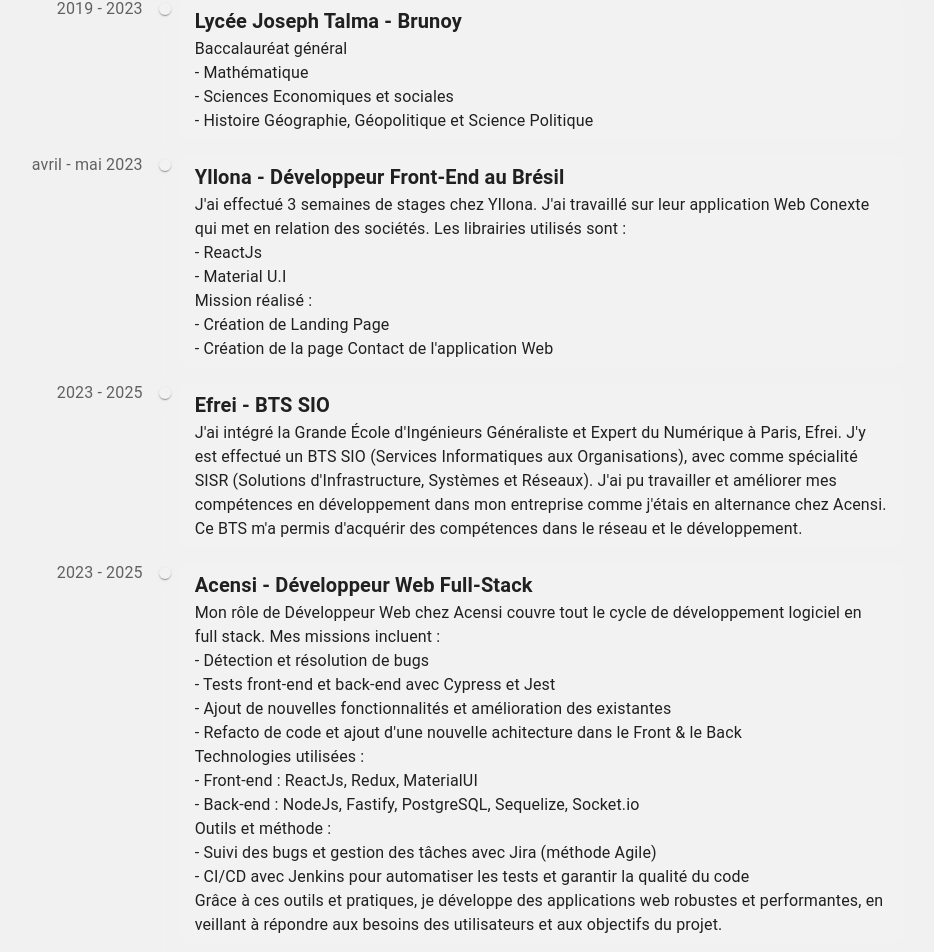
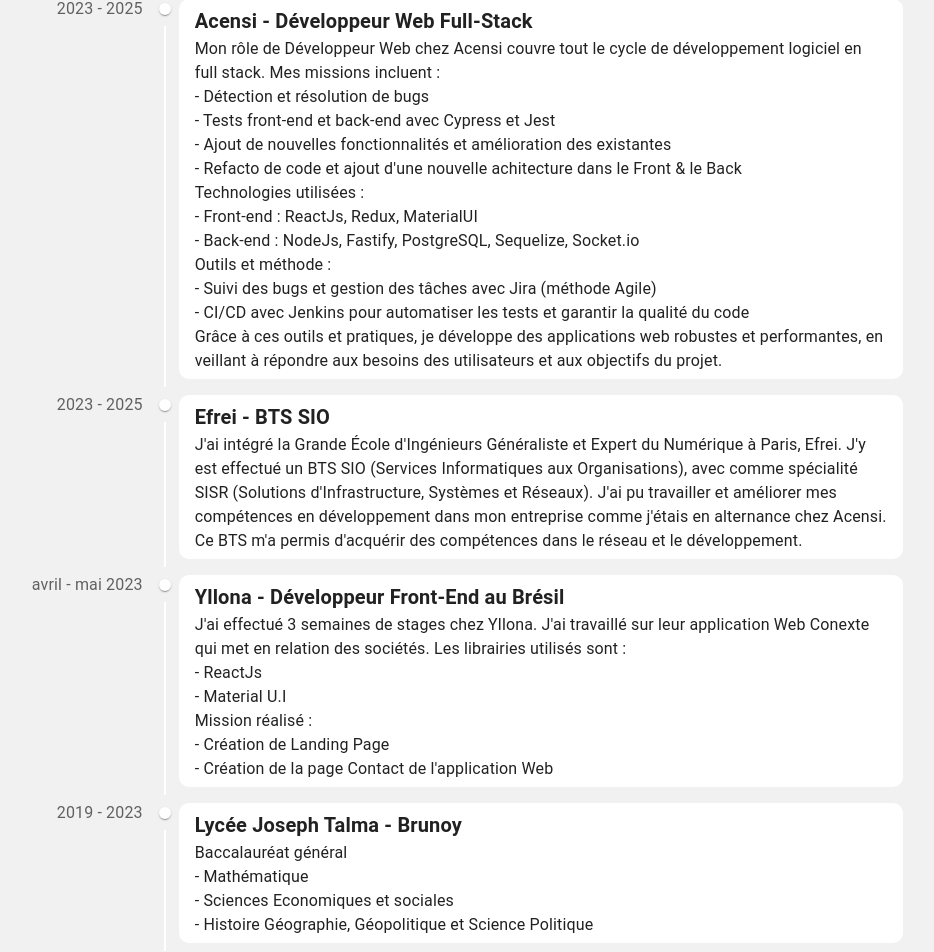
Before and after one commit to raphaeldealmeida91/Portfolio_pro, a React (Vite) app: page /experience in a window 1280 px wide. Shown: the part 320-1272 px from the top of the page, without its empty margins (225-1159 px from the left). Built offline with nearby package versions, Linux system fonts and the light colour scheme.

Commit message:
traduction add and ajustement

```diff
--- a/src/styles/styles.tsx
+++ b/src/styles/styles.tsx
@@ -20,7 +20,7 @@
   display: "flex",
   flexWrap: "wrap",
   gap: 1,
-  width: 300,
+  width: { xs: 300, md: 340 },
   justifyContent: "center",
 };
 
--- a/src/views/Contact.tsx
+++ b/src/views/Contact.tsx
@@ -11,10 +11,12 @@
 } from "@mui/material";
 import SendIcon from "@mui/icons-material/Send";
 import emailjs from "@emailjs/browser";
+import { useTranslation } from "react-i18next";
 
 const Contact = () => {
   const { mode } = useColorScheme();
   const isDark = mode === "dark";
+  const { t } = useTranslation();
   const form = useRef<HTMLFormElement | null>(null);
   const [snackbarOpen, setSnackbarOpen] = useState(false);
   const [snackbarMessage, setSnackbarMessage] = useState("");
@@ -100,7 +102,7 @@
             }}
             variant="h5"
           >
-            Envoyez-moi un mail !
+            {t("sendEmail")}
           </Typography>
         </Box>
       </Box>
@@ -182,7 +184,7 @@
               }}
               disabled={isLoading}
             >
-              {isLoading ? "Envoi..." : "Envoyez"}
+              {isLoading ? t("sending") : t("send")}
             </Button>
           </Box>
         </Box>
--- a/src/views/Experience.tsx
+++ b/src/views/Experience.tsx
@@ -10,10 +10,13 @@
   timelineOppositeContentClasses,
 } from "@mui/lab/TimelineOppositeContent";
 import { Box, Divider, Typography, useColorScheme } from "@mui/material";
+import { useTranslation } from "react-i18next";
 
 const Experience = () => {
   const { mode } = useColorScheme();
   const isDark = mode === "dark";
+  const { t } = useTranslation();
+
   return (
     <>
       <Divider />
@@ -43,7 +46,7 @@
             }}
             variant="h5"
           >
-            Expériences
+            {t("experience")}
           </Typography>
         </Box>
       </Box>
@@ -66,7 +69,7 @@
           }}
           variant="h6"
         >
-          Mes études et mon parcours professionnel
+          {t("studyWork")}
         </Typography>
         <Box
           sx={{
@@ -85,123 +88,21 @@
             }}
             position="right"
           >
-            <TimelineItem className="timeline-item">
-              <TimelineOppositeContent>
-                <Typography color="textSecondary">2019 - 2023</Typography>
-              </TimelineOppositeContent>
-              <TimelineSeparator>
-                <TimelineDot
-                  sx={{ backgroundColor: isDark ? "#3f3f3f" : "#F2F2F2" }}
-                />
-                <TimelineConnector
-                  sx={{ backgroundColor: isDark ? "#3f3f3f" : "#F2F2F2" }}
-                />
-              </TimelineSeparator>
-              <TimelineContent
-                sx={{
-                  backgroundColor: isDark ? "#3f3f3f" : "#F2F2F2",
-                  margin: 1,
-                  borderRadius: "10px",
-                }}
-              >
-                <Typography variant="h6" component="span" fontWeight="bold">
-                  Lycée Joseph Talma - Brunoy
-                </Typography>
-                <Typography>
-                  Baccalauréat général
-                  <br />- Mathématique
-                  <br />- Sciences Economiques et sociales
-                  <br />- Histoire Géographie, Géopolitique et Science Politique
-                </Typography>
-              </TimelineContent>
-            </TimelineItem>
-
-            <TimelineItem className="timeline-item">
-              <TimelineOppositeContent>
-                <Typography color="textSecondary">avril - mai 2023</Typography>
-              </TimelineOppositeContent>
-              <TimelineSeparator>
-                <TimelineDot
-                  sx={{ backgroundColor: isDark ? "#3f3f3f" : "#F2F2F2" }}
-                />
-                <TimelineConnector
-                  sx={{ backgroundColor: isDark ? "#3f3f3f" : "#F2F2F2" }}
-                />
-              </TimelineSeparator>
-              <TimelineContent
-                sx={{
-                  backgroundColor: isDark ? "#3f3f3f" : "#F2F2F2",
-                  margin: 1,
-                  borderRadius: "10px",
-                }}
-              >
-                <Typography variant="h6" component="span" fontWeight="bold">
-                  Yllona - Développeur Front-End au Brésil
-                </Typography>
-                <Typography>
-                  J'ai effectué 3 semaines de stages chez Yllona. J'ai travaillé
-                  sur leur application Web Conexte qui met en relation des
-                  sociétés. Les librairies utilisés sont :<br />
-                  - ReactJs
-                  <br />
-                  - Material U.I <br />
-                  Mission réalisé :<br />
-                  - Création de Landing Page
-                  <br />- Création de la page Contact de l'application Web
-                </Typography>
-              </TimelineContent>
-            </TimelineItem>
-
-            <TimelineItem className="timeline-item">
+            <TimelineItem className="timeline-item0">
               <TimelineOppositeContent>
                 <Typography color="textSecondary">2023 - 2025</Typography>
               </TimelineOppositeContent>
               <TimelineSeparator>
                 <TimelineDot
-                  sx={{ backgroundColor: isDark ? "#3f3f3f" : "#F2F2F2" }}
+                  sx={{ backgroundColor: isDark ? "#3f3f3f" : "#FFF" }}
                 />
                 <TimelineConnector
-                  sx={{ backgroundColor: isDark ? "#3f3f3f" : "#F2F2F2" }}
+                  sx={{ backgroundColor: isDark ? "#3f3f3f" : "#FFF" }}
                 />
               </TimelineSeparator>
               <TimelineContent
                 sx={{
-                  backgroundColor: isDark ? "#3f3f3f" : "#F2F2F2",
-                  margin: 1,
-                  borderRadius: "10px",
-                }}
-              >
-                <Typography variant="h6" component="span" fontWeight="bold">
-                  Efrei - BTS SIO
-                </Typography>
-                <Typography>
-                  J'ai intégré la Grande École d'Ingénieurs Généraliste et
-                  Expert du Numérique à Paris, Efrei. J'y est effectué un BTS
-                  SIO (Services Informatiques aux Organisations), avec comme
-                  spécialité SISR (Solutions d'Infrastructure, Systèmes et
-                  Réseaux). J'ai pu travailler et améliorer mes compétences en
-                  développement dans mon entreprise comme j'étais en alternance
-                  chez Acensi. Ce BTS m'a permis d'acquérir des compétences dans
-                  le réseau et le développement.
-                </Typography>
-              </TimelineContent>
-            </TimelineItem>
-
-            <TimelineItem className="timeline-item">
-              <TimelineOppositeContent>
-                <Typography color="textSecondary">2023 - 2025</Typography>
-              </TimelineOppositeContent>
-              <TimelineSeparator>
-                <TimelineDot
-                  sx={{ backgroundColor: isDark ? "#3f3f3f" : "#F2F2F2" }}
-                />
-                <TimelineConnector
-                  sx={{ backgroundColor: isDark ? "#3f3f3f" : "#F2F2F2" }}
-                />
-              </TimelineSeparator>
-              <TimelineContent
-                sx={{
-                  backgroundColor: isDark ? "#3f3f3f" : "#F2F2F2",
+                  backgroundColor: isDark ? "#3f3f3f" : "#FFF",
                   margin: 1,
                   borderRadius: "10px",
                 }}
@@ -236,6 +137,108 @@
                 </Typography>
               </TimelineContent>
             </TimelineItem>
+
+            <TimelineItem className="timeline-item1">
+              <TimelineOppositeContent>
+                <Typography color="textSecondary">2023 - 2025</Typography>
+              </TimelineOppositeContent>
+              <TimelineSeparator>
+                <TimelineDot
+                  sx={{ backgroundColor: isDark ? "#3f3f3f" : "#FFF" }}
+                />
+                <TimelineConnector
+                  sx={{ backgroundColor: isDark ? "#3f3f3f" : "#FFF" }}
+                />
+              </TimelineSeparator>
+              <TimelineContent
+                sx={{
+                  backgroundColor: isDark ? "#3f3f3f" : "#FFF",
+                  margin: 1,
+                  borderRadius: "10px",
+                }}
+              >
+                <Typography variant="h6" component="span" fontWeight="bold">
+                  Efrei - BTS SIO
+                </Typography>
+                <Typography>
+                  J'ai intégré la Grande École d'Ingénieurs Généraliste et
+                  Expert du Numérique à Paris, Efrei. J'y est effectué un BTS
+                  SIO (Services Informatiques aux Organisations), avec comme
+                  spécialité SISR (Solutions d'Infrastructure, Systèmes et
+                  Réseaux). J'ai pu travailler et améliorer mes compétences en
+                  développement dans mon entreprise comme j'étais en alternance
+                  chez Acensi. Ce BTS m'a permis d'acquérir des compétences dans
+                  le réseau et le développement.
+                </Typography>
+              </TimelineContent>
+            </TimelineItem>
+
+            <TimelineItem className="timeline-item2">
+              <TimelineOppositeContent>
+                <Typography color="textSecondary">avril - mai 2023</Typography>
+              </TimelineOppositeContent>
+              <TimelineSeparator>
+                <TimelineDot
+                  sx={{ backgroundColor: isDark ? "#3f3f3f" : "#FFF" }}
+                />
+                <TimelineConnector
+                  sx={{ backgroundColor: isDark ? "#3f3f3f" : "#FFF" }}
+                />
+              </TimelineSeparator>
+              <TimelineContent
+                sx={{
+                  backgroundColor: isDark ? "#3f3f3f" : "#FFF",
+                  margin: 1,
+                  borderRadius: "10px",
+                }}
+              >
+                <Typography variant="h6" component="span" fontWeight="bold">
+                  Yllona - Développeur Front-End au Brésil
+                </Typography>
+                <Typography>
+                  J'ai effectué 3 semaines de stages chez Yllona. J'ai travaillé
+                  sur leur application Web Conexte qui met en relation des
+                  sociétés. Les librairies utilisés sont :<br />
+                  - ReactJs
+                  <br />
+                  - Material U.I <br />
+                  Mission réalisé :<br />
+                  - Création de Landing Page
+                  <br />- Création de la page Contact de l'application Web
+                </Typography>
+              </TimelineContent>
+            </TimelineItem>
+
+            <TimelineItem className="timeline-item3">
+              <TimelineOppositeContent>
+                <Typography color="textSecondary">2019 - 2023</Typography>
+              </TimelineOppositeContent>
+              <TimelineSeparator>
+                <TimelineDot
+                  sx={{ backgroundColor: isDark ? "#3f3f3f" : "#FFF" }}
+                />
+                <TimelineConnector
+                  sx={{ backgroundColor: isDark ? "#3f3f3f" : "#FFF" }}
+                />
+              </TimelineSeparator>
+              <TimelineContent
+                sx={{
+                  backgroundColor: isDark ? "#3f3f3f" : "#FFF",
+                  margin: 1,
+                  borderRadius: "10px",
+                }}
+              >
+                <Typography variant="h6" component="span" fontWeight="bold">
+                  Lycée Joseph Talma - Brunoy
+                </Typography>
+                <Typography>
+                  Baccalauréat général
+                  <br />- Mathématique
+                  <br />- Sciences Economiques et sociales
+                  <br />- Histoire Géographie, Géopolitique et Science Politique
+                </Typography>
+              </TimelineContent>
+            </TimelineItem>
           </Timeline>
         </Box>
       </Box>
--- a/src/views/Skills.tsx
+++ b/src/views/Skills.tsx
@@ -5,6 +5,7 @@
   BoxRowParentSkills,
   BoxSkills,
 } from "../styles/styles";
+import { useTranslation } from "react-i18next";
 
 const frontEnd = ["ReactJs", "ViteJs", "NextJs", "Native", "Electron"];
 const backEnd = ["NodeJs", "Express", "Fastify"];
@@ -16,18 +17,21 @@
 const toolsCode = [
   "Visual Studio Code",
   "Android Studio",
+  "IntelliJ IDEA",
+  "Mac",
   "Ubuntu",
-  "Mac",
-  "Linux",
+  "Raspberry os",
 ];
 const toolsEquip = ["Jira", "Github", "Trello"];
-const devOps = ["Docker", "Apache", "Nginx"];
+const devOps = ["Docker", "Apache", "Nginx", "Prometheus", "Grafana"];
 const machineVirtuel = ["Debian", "Ubuntu", "Kali", "Windows Server"];
 const toolsReseau = ["VMware", "Virtual Box", "UTM"];
 
 const Skills = () => {
   const { mode } = useColorScheme();
   const isDark = mode === "dark";
+  const { t } = useTranslation();
+
   return (
     <>
       <Divider />
@@ -57,7 +61,7 @@
             }}
             variant="h5"
           >
-            Compétences
+            {t("skills")}
           </Typography>
         </Box>
       </Box>
@@ -81,7 +85,8 @@
           }}
           variant="h6"
         >
-          Compétences ou outils dans le <span>développement</span>
+          {t("skillsPage")}&emsp;
+          <span>{t("dev")}</span>
         </Typography>
         <Box sx={BoxRowParentSkills}>
           <Box sx={BoxCenter}>
@@ -184,7 +189,7 @@
           </Box>
           <Box sx={BoxCenter}>
             <Typography sx={{ fontWeight: "bold", mb: 1 }} variant="h6">
-              Base de donnée
+              {t("database")}
             </Typography>
             <Box sx={BoxParentSkills}>
               {database.map((text, index) => (
@@ -208,7 +213,7 @@
           </Box>
           <Box sx={BoxCenter}>
             <Typography variant="h6" fontWeight="bold" gutterBottom>
-              API ou Micro-services
+              API {t("or")} Micro-services
             </Typography>
             <Box sx={BoxParentSkills}>
               {api.map((text, index) => (
@@ -258,7 +263,7 @@
           </Box>
           <Box sx={BoxCenter}>
             <Typography sx={{ fontWeight: "bold", mb: 1 }} variant="h6">
-              IDE & environnement de developpement
+              {t("toolsEnv")}
             </Typography>
             <Box sx={BoxParentSkills}>
               {toolsCode.map((text, index) => (
@@ -282,7 +287,7 @@
           </Box>
           <Box sx={BoxCenter}>
             <Typography variant="h6" fontWeight="bold" gutterBottom>
-              Outils pour le travail en équipe
+              {t("tools")}
             </Typography>
             <Box sx={BoxParentSkills}>
               {toolsEquip.map((text, index) => (
@@ -315,7 +320,8 @@
           }}
           variant="h6"
         >
-          Compétences ou outils dans le <span>réseau</span>
+          {t("skillsPage")}&emsp;
+          <span>{t("network")}</span>
         </Typography>
         <Box sx={BoxRowParentSkills}>
           <Box sx={BoxCenter}>
@@ -344,7 +350,7 @@
           </Box>
           <Box sx={BoxCenter}>
             <Typography sx={{ fontWeight: "bold", mb: 1 }} variant="h6">
-              Machine virtuel
+              {t("toolsVirtual")}
             </Typography>
             <Box sx={BoxParentSkills}>
               {machineVirtuel.map((text, index) => (
@@ -368,7 +374,7 @@
           </Box>
           <Box sx={BoxCenter}>
             <Typography variant="h6" fontWeight="bold" gutterBottom>
-              Logiciel de virtualisation
+              {t("toolsLogiciel")}
             </Typography>
             <Box sx={BoxParentSkills}>
               {toolsReseau.map((text, index) => (
```
Also changed, not shown: src/locales/en.json (+27 -2 lines), src/locales/fr.json (+27 -2 lines), src/views/About.tsx (+12 -27 lines), src/views/Home.tsx (+17 -7 lines).
